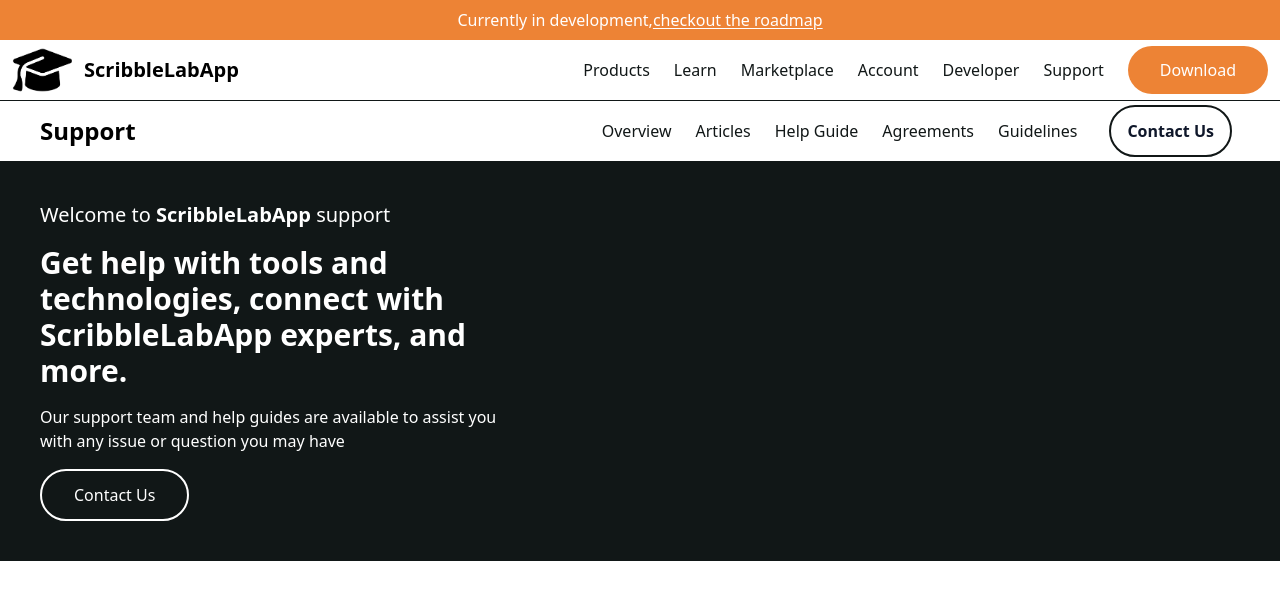
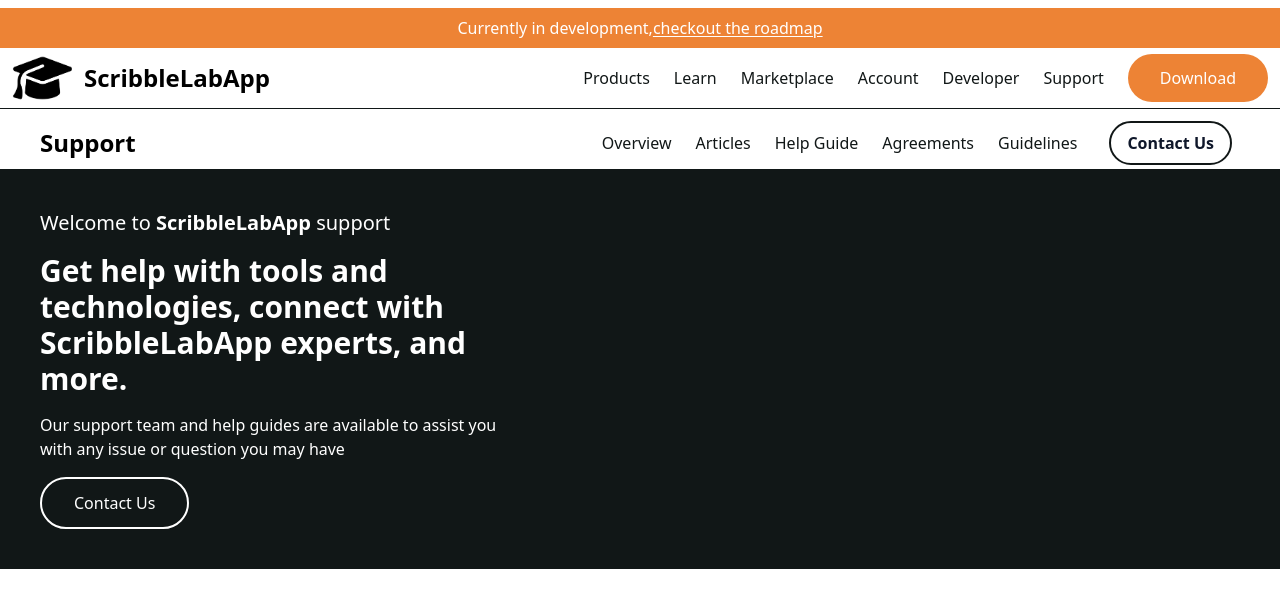
Before and after one commit to zablon-oigo/website, a React (Vite) app: page / in a window 1280 px wide. Shown: the top 608 px of the page. Built offline with nearby package versions, Linux system fonts and the light colour scheme.

Commit message:
Increased padding for the primary navbar

```diff
--- a/src/components/Navbar.jsx
+++ b/src/components/Navbar.jsx
@@ -6,7 +6,7 @@
   return (
     <>
     <header className="">
-    <nav className="">
+    <nav className="py-2">
         <div className="bg-[#ED8335]">
             <p className="p-2 font-light text-center text-white text-md first-letter:capitalize ">
                 currently in development,<a href="" className="underline hover:text-[#E2DFD2] duration-300 underline-offset-2">checkout the roadmap</a>
@@ -15,7 +15,7 @@
          <div className=" flex  items-center justify-between w-full px-3 border-b border-[#111717]">
          <a href="" className="inline-flex items-center gap-3 cursor-pointer">
                     <img src={logo} alt="" className="w-[60px] h-[60px] object-cover object-center" />
-                   <span className="text-xl font-bold capitalize duration-300 hover:text-secondary">
+                   <span className="text-2xl font-bold capitalize duration-300 hover:text-secondary">
                    scribbleLabApp
                    </span>
           </a>
@@ -41,7 +41,7 @@
                 <a href="" className="font-medium text-[#111717] capitalize duration-700 text-md hover:text-secondary">agreements</a>
                 <a href="" className="font-medium text-[#111717] capitalize duration-700 text-md hover:text-secondary">guidelines</a>
                 <div className="mx-2">
-                <button className="px-4 py-3 capitalize border-2 border-[#111717] rounded-full lg:font-semibold lg:px-4 text-slate-900 hover:bg-secondary hover:border-white hover:text-white duration-700 transition-all">contact us</button>
+                <button className="px-4 py-2 capitalize border-2 border-[#111717] rounded-full lg:font-semibold lg:px-4 text-slate-900 hover:bg-secondary hover:border-white hover:text-white duration-700 transition-all">contact us</button>
             </div>
             </div>
         </div>
```
